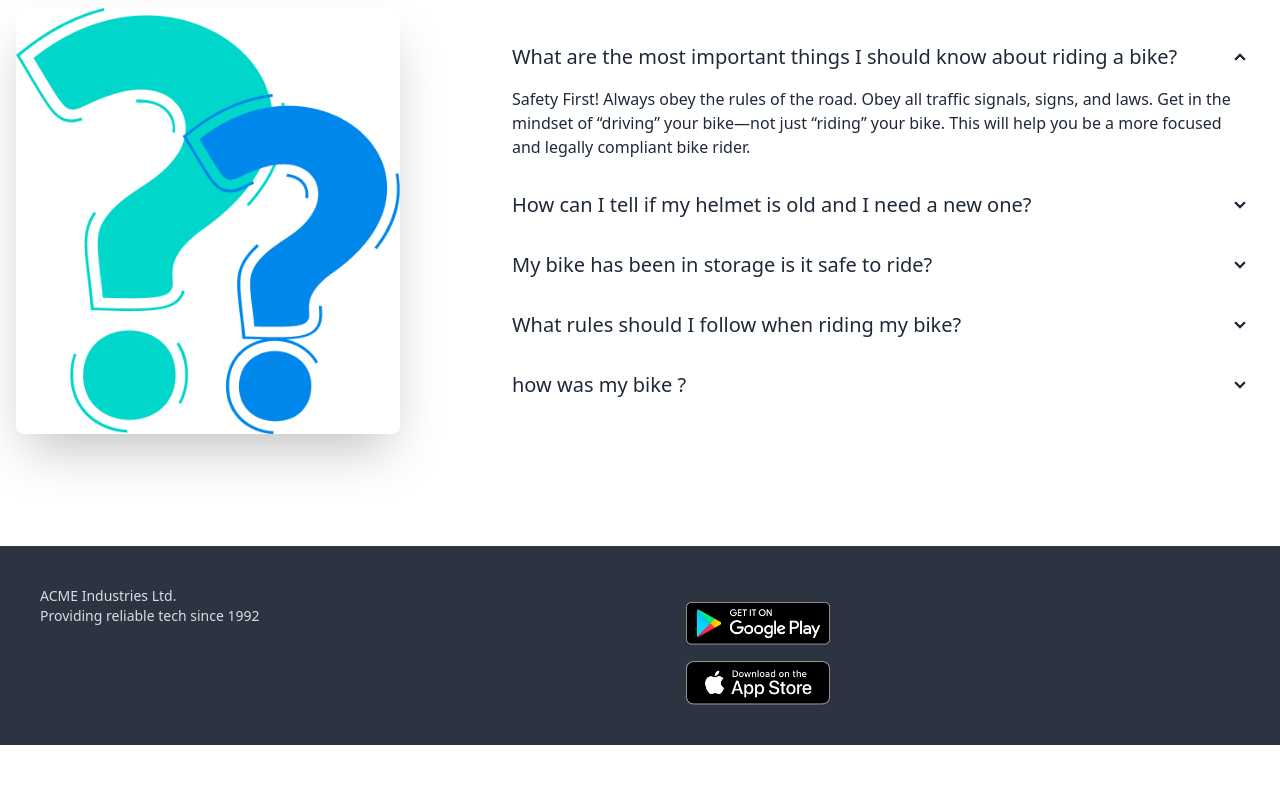
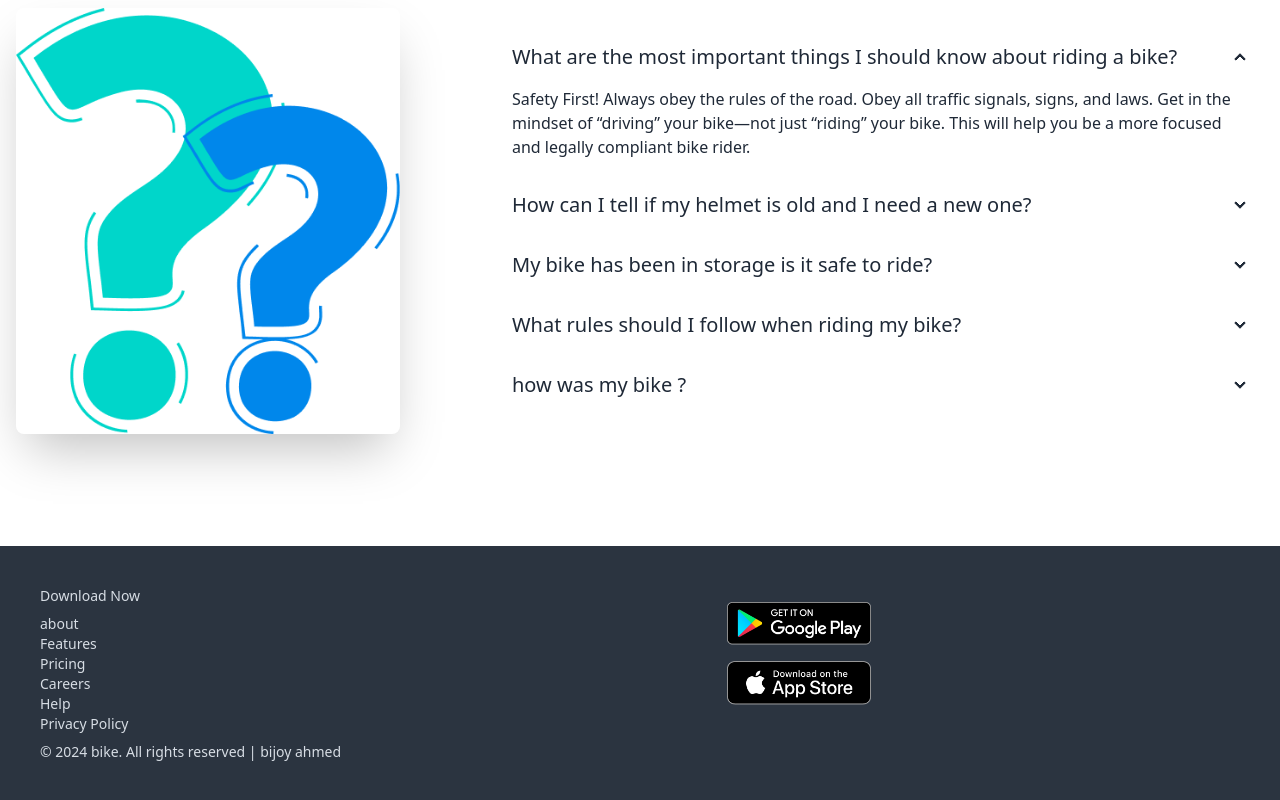
Before and after one commit to bijoy-ahmed/biker-zone-with-daisyui, a plain HTML site: page index.html in a window 1280 px wide. Shown: the part 2118-2918 px from the top of the page. Before the commit the page ends 2863 px from the top, so only its background shows below. Drawn offline with nearby package versions, Linux system fonts and the light colour scheme.

Commit message:
fotter reponsive

```diff
--- a/index.html
+++ b/index.html
@@ -372,7 +372,16 @@ est sit aliqua dolor do amet sint. Velit officia consequat duis enim velit molli
     <footer>
       <footer class="footer p-10 bg-neutral text-neutral-content">
         <aside>
-          <p>ACME Industries Ltd.<br/>Providing reliable tech since 1992</p>
+          <h4>Download Now</h4>
+          <div class="flex flex-col">
+            <a href="">about</a>
+            <a href="">Features</a>
+            <a href="">Pricing</a>
+            <a href="">Careers</a>
+             <a href="">Help</a>
+             <a href="">Privacy Policy</a>
+          </div>
+          <p>© 2024 bike. All rights reserved | bijoy ahmed</p>
         </aside>
         <nav>
           <header class="footer-title"></header>
```
